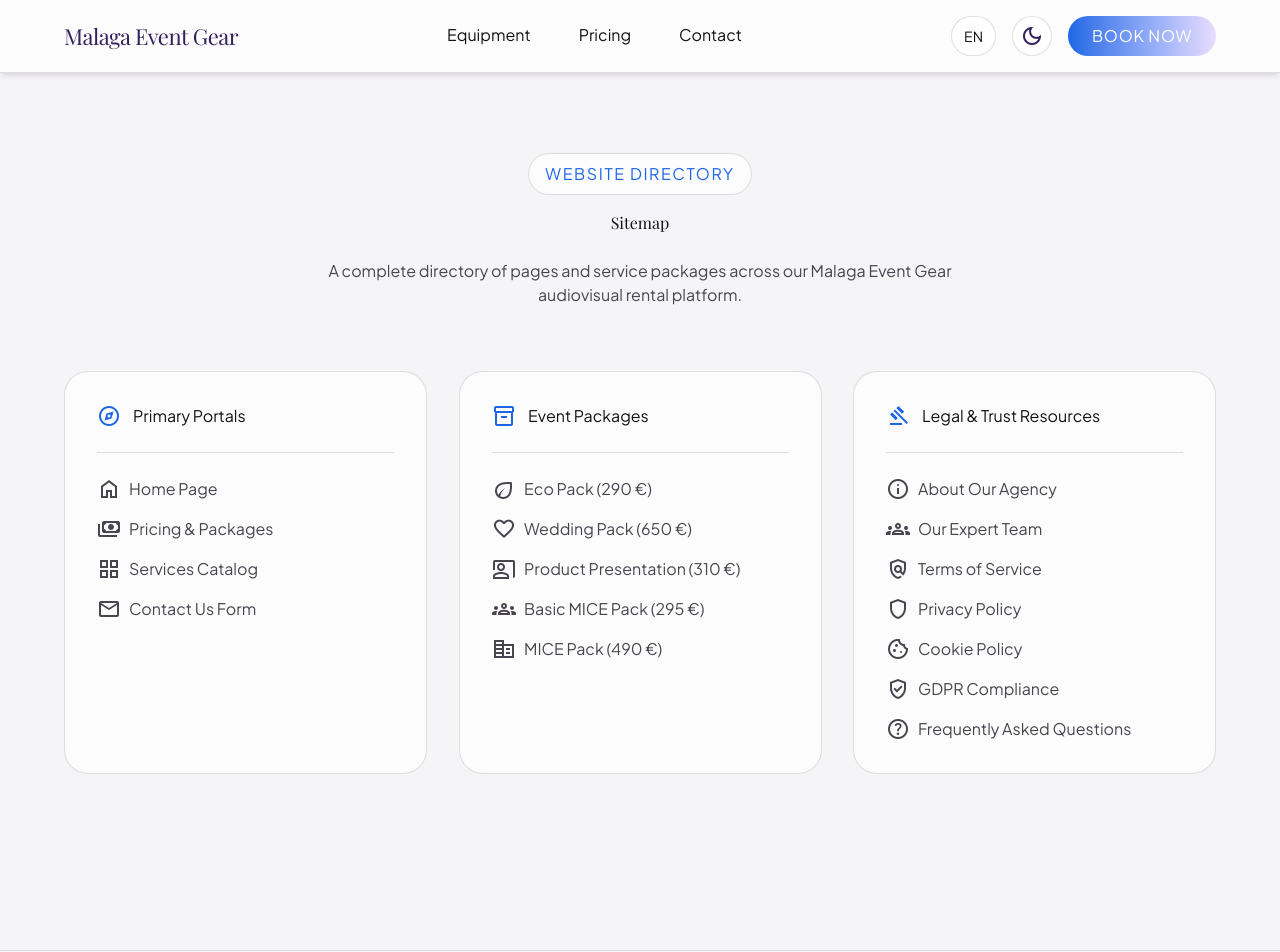
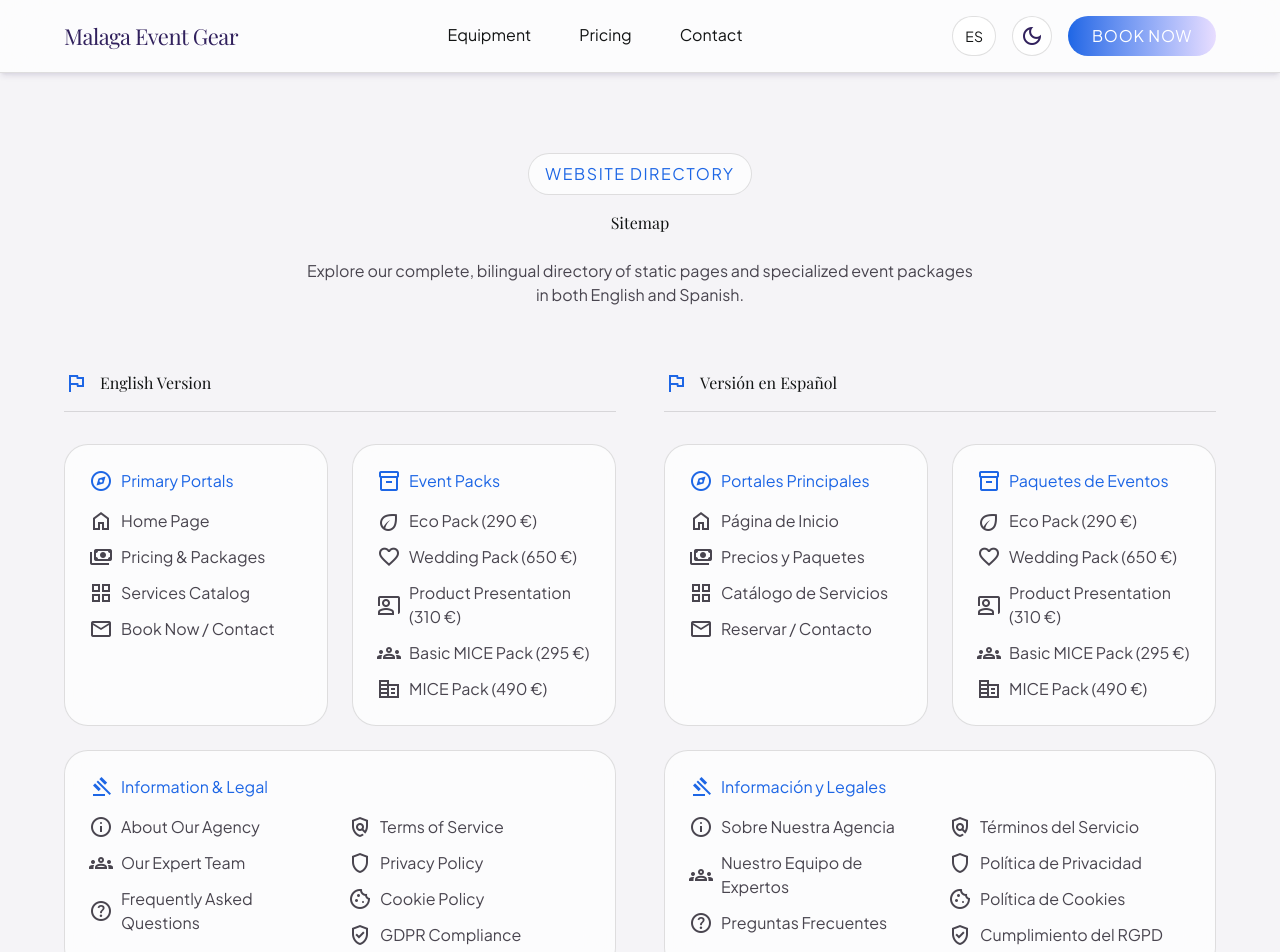
Before and after one commit to hlorenzoz/www.malagaeventgear.com, a SvelteKit app: page /sitemap in a window 1280 px wide. Shown: the top 952 px of the page. Built offline with nearby package versions, Linux system fonts and the light colour scheme; a web font is replaced by a local one.

Commit message:
feat(i18n): update language button label to target language and make sitemap statically bilingual

```diff
--- a/src/lib/components/navigation/TopNavBar.svelte
+++ b/src/lib/components/navigation/TopNavBar.svelte
@@ -92,9 +92,9 @@
 			<button
 				onclick={toggleLang}
 				class="flex items-center justify-center px-3 py-1.5 h-10 rounded-full glass-panel hover:bg-white/10 text-on-surface font-label-sm text-sm hover:text-electric-blue transition-colors duration-300"
-				aria-label="Toggle language"
+				aria-label="Change language to {i18n.lang === 'en' ? 'Spanish' : 'English'}"
 			>
-				{i18n.lang.toUpperCase()}
+				{i18n.lang === 'en' ? 'ES' : 'EN'}
 			</button>
 
 			<!-- Theme Toggle Button -->
--- a/src/routes/(public)/sitemap/+page.svelte
+++ b/src/routes/(public)/sitemap/+page.svelte
@@ -23,7 +23,7 @@
 	jsonLdSchema={sitemapSchema}
 />
 
-<div class="relative w-full py-20 px-margin-mobile md:px-margin-desktop z-10 max-w-container-max mx-auto">
+<div class="relative w-full py-20 px-margin-mobile md:px-margin-desktop z-10 max-w-container-max mx-auto animate-fade-in">
 	<!-- Heading -->
 	<div class="text-center mb-16 reveal">
 		<span class="inline-block px-4 py-2 rounded-full glass-panel font-label-sm text-electric-blue uppercase tracking-widest mb-4">
@@ -34,52 +34,57 @@
 		</h1>
 		<p class="font-body-lg text-body-lg text-on-surface-variant max-w-2xl mx-auto">
 			{i18n.lang === 'en'
-				? 'A complete directory of pages and service packages across our Malaga Event Gear audiovisual rental platform.'
-				: 'Un directorio completo de páginas y paquetes de servicios en nuestra plataforma de alquiler audiovisual Malaga Event Gear.'}
+				? 'Explore our complete, bilingual directory of static pages and specialized event packages in both English and Spanish.'
+				: 'Explorá nuestro directorio bilingüe completo de páginas estáticas y paquetes de eventos tanto en inglés como en español.'}
 		</p>
 	</div>
 
-	<!-- Bento Sitemap Dashboard -->
-	<div class="grid grid-cols-1 md:grid-cols-2 lg:grid-cols-3 gap-gutter items-stretch mb-24">
-		<!-- Core Pages -->
-		<div class="glass-panel rounded-xl p-8 flex flex-col gap-6 reveal">
-			<div class="flex items-center gap-3 text-electric-blue">
-				<span class="material-symbols-outlined text-[28px]">explore</span>
-				<h2 class="font-headline-sm text-headline-sm text-on-surface">
-					{i18n.lang === 'en' ? 'Primary Portals' : 'Portales Principales'}
+	<!-- Bilingual Grid Structure -->
+	<div class="grid grid-cols-1 lg:grid-cols-2 gap-12 items-start mb-24">
+
+		<!-- ================= ENGLISH VERSION ================= -->
+		<section class="flex flex-col gap-8" lang="en">
+			<div class="flex items-center gap-3 border-b border-border-glass pb-4">
+				<span class="material-symbols-outlined text-[32px] text-electric-blue">flag</span>
+				<h2 class="font-headline-md text-headline-md text-on-surface">
+					English Version
 				</h2>
 			</div>
-			<hr class="border-border-glass" />
-			<nav class="flex flex-col gap-4 font-body-md text-body-md text-on-surface-variant">
+
+			<div class="grid grid-cols-1 md:grid-cols-2 gap-6">
+				<!-- Core Portals -->
+				<div class="glass-panel rounded-xl p-6 flex flex-col gap-4">
+					<h3 class="font-headline-sm text-headline-sm text-electric-blue flex items-center gap-2">
+						<span class="material-symbols-outlined text-[22px]">explore</span>
+						Primary Portals
+					</h3>
+					<nav class="flex flex-col gap-3 font-body-md text-body-md text-on-surface-variant">
 						<a class="hover:text-electric-blue transition-colors flex items-center gap-2" href="/">
 							<span class="material-symbols-outlined text-[18px]">home</span>
-					{i18n.lang === 'en' ? 'Home Page' : 'Página de Inicio'}
+							Home Page
 						</a>
 						<a class="hover:text-electric-blue transition-colors flex items-center gap-2" href="/pricing">
 							<span class="material-symbols-outlined text-[18px]">payments</span>
-					{i18n.lang === 'en' ? 'Pricing & Packages' : 'Precios y Paquetes'}
+							Pricing & Packages
 						</a>
 						<a class="hover:text-electric-blue transition-colors flex items-center gap-2" href="/services">
 							<span class="material-symbols-outlined text-[18px]">grid_view</span>
-					{i18n.lang === 'en' ? 'Services Catalog' : 'Catálogo de Servicios'}
+							Services Catalog
 						</a>
-				<a class="hover:text-electric-blue transition-colors flex items-center gap-2" href="/contact-us">
+						<a class="hover:text-electric-blue transition-colors flex items-center gap-2" href="/contact">
 							<span class="material-symbols-outlined text-[18px]">mail</span>
-					{i18n.lang === 'en' ? 'Contact Us Form' : 'Formulario de Contacto'}
+							Book Now / Contact
 						</a>
 					</nav>
 				</div>
 
 				<!-- Event Packs -->
-		<div class="glass-panel rounded-xl p-8 flex flex-col gap-6 reveal">
-			<div class="flex items-center gap-3 text-electric-blue">
-				<span class="material-symbols-outlined text-[28px]">inventory_2</span>
-				<h2 class="font-headline-sm text-headline-sm text-on-surface">
-					{i18n.lang === 'en' ? 'Event Packages' : 'Paquetes para Eventos'}
-				</h2>
-			</div>
-			<hr class="border-border-glass" />
-			<nav class="flex flex-col gap-4 font-body-md text-body-md text-on-surface-variant">
+				<div class="glass-panel rounded-xl p-6 flex flex-col gap-4">
+					<h3 class="font-headline-sm text-headline-sm text-electric-blue flex items-center gap-2">
+						<span class="material-symbols-outlined text-[22px]">inventory_2</span>
+						Event Packs
+					</h3>
+					<nav class="flex flex-col gap-3 font-body-md text-body-md text-on-surface-variant">
 						<a class="hover:text-electric-blue transition-colors flex items-center gap-2" href="/eco-pack">
 							<span class="material-symbols-outlined text-[18px]">eco</span>
 							Eco Pack (290 €)
@@ -103,45 +108,159 @@
 					</nav>
 				</div>
 
-		<!-- Legal & Trust -->
-		<div class="glass-panel rounded-xl p-8 flex flex-col gap-6 reveal">
-			<div class="flex items-center gap-3 text-electric-blue">
-				<span class="material-symbols-outlined text-[28px]">gavel</span>
-				<h2 class="font-headline-sm text-headline-sm text-on-surface">
-					{i18n.lang === 'en' ? 'Legal & Trust Resources' : 'Recursos Legales y Confianza'}
-				</h2>
-			</div>
-			<hr class="border-border-glass" />
-			<nav class="flex flex-col gap-4 font-body-md text-body-md text-on-surface-variant">
+				<!-- Legal & About Us -->
+				<div class="glass-panel rounded-xl p-6 flex flex-col gap-4 md:col-span-2">
+					<h3 class="font-headline-sm text-headline-sm text-electric-blue flex items-center gap-2">
+						<span class="material-symbols-outlined text-[22px]">gavel</span>
+						Information & Legal
+					</h3>
+					<div class="grid grid-cols-1 md:grid-cols-2 gap-4">
+						<nav class="flex flex-col gap-3 font-body-md text-body-md text-on-surface-variant">
 							<a class="hover:text-electric-blue transition-colors flex items-center gap-2" href="/about-us">
 								<span class="material-symbols-outlined text-[18px]">info</span>
-					{i18n.lang === 'en' ? 'About Our Agency' : 'Sobre Nuestra Agencia'}
+								About Our Agency
 							</a>
 							<a class="hover:text-electric-blue transition-colors flex items-center gap-2" href="/meet-the-team">
 								<span class="material-symbols-outlined text-[18px]">groups</span>
-					{i18n.lang === 'en' ? 'Our Expert Team' : 'Nuestro Equipo de Expertos'}
+								Our Expert Team
 							</a>
+							<a class="hover:text-electric-blue transition-colors flex items-center gap-2" href="/faq">
+								<span class="material-symbols-outlined text-[18px]">help</span>
+								Frequently Asked Questions
+							</a>
+						</nav>
+						<nav class="flex flex-col gap-3 font-body-md text-body-md text-on-surface-variant">
 							<a class="hover:text-electric-blue transition-colors flex items-center gap-2" href="/terms-of-service">
 								<span class="material-symbols-outlined text-[18px]">policy</span>
-					{i18n.lang === 'en' ? 'Terms of Service' : 'Términos del Servicio'}
+								Terms of Service
 							</a>
 							<a class="hover:text-electric-blue transition-colors flex items-center gap-2" href="/privacy-policy">
 								<span class="material-symbols-outlined text-[18px]">shield</span>
-					{i18n.lang === 'en' ? 'Privacy Policy' : 'Política de Privacidad'}
+								Privacy Policy
 							</a>
 							<a class="hover:text-electric-blue transition-colors flex items-center gap-2" href="/cookie-policy">
 								<span class="material-symbols-outlined text-[18px]">cookie</span>
-					{i18n.lang === 'en' ? 'Cookie Policy' : 'Política de Cookies'}
+								Cookie Policy
 							</a>
 							<a class="hover:text-electric-blue transition-colors flex items-center gap-2" href="/gdpr">
 								<span class="material-symbols-outlined text-[18px]">verified_user</span>
-					{i18n.lang === 'en' ? 'GDPR Compliance' : 'Cumplimiento del RGPD'}
-				</a>
-				<a class="hover:text-electric-blue transition-colors flex items-center gap-2" href="/faq">
-					<span class="material-symbols-outlined text-[18px]">help</span>
-					{i18n.lang === 'en' ? 'Frequently Asked Questions' : 'Preguntas Frecuentes'}
+								GDPR Compliance
 							</a>
 						</nav>
 					</div>
 				</div>
 			</div>
+		</section>
+
+		<!-- ================= VERSÍON EN ESPAÑOL ================= -->
+		<section class="flex flex-col gap-8" lang="es">
+			<div class="flex items-center gap-3 border-b border-border-glass pb-4">
+				<span class="material-symbols-outlined text-[32px] text-electric-blue">flag</span>
+				<h2 class="font-headline-md text-headline-md text-on-surface">
+					Versión en Español
+				</h2>
+			</div>
+
+			<div class="grid grid-cols-1 md:grid-cols-2 gap-6">
+				<!-- Portales Principales -->
+				<div class="glass-panel rounded-xl p-6 flex flex-col gap-4">
+					<h3 class="font-headline-sm text-headline-sm text-electric-blue flex items-center gap-2">
+						<span class="material-symbols-outlined text-[22px]">explore</span>
+						Portales Principales
+					</h3>
+					<nav class="flex flex-col gap-3 font-body-md text-body-md text-on-surface-variant">
+						<a class="hover:text-electric-blue transition-colors flex items-center gap-2" href="/">
+							<span class="material-symbols-outlined text-[18px]">home</span>
+							Página de Inicio
+						</a>
+						<a class="hover:text-electric-blue transition-colors flex items-center gap-2" href="/pricing">
+							<span class="material-symbols-outlined text-[18px]">payments</span>
+							Precios y Paquetes
+						</a>
+						<a class="hover:text-electric-blue transition-colors flex items-center gap-2" href="/services">
+							<span class="material-symbols-outlined text-[18px]">grid_view</span>
+							Catálogo de Servicios
+						</a>
+						<a class="hover:text-electric-blue transition-colors flex items-center gap-2" href="/contact">
+							<span class="material-symbols-outlined text-[18px]">mail</span>
+							Reservar / Contacto
+						</a>
+					</nav>
+				</div>
+
+				<!-- Paquetes de Eventos -->
+				<div class="glass-panel rounded-xl p-6 flex flex-col gap-4">
+					<h3 class="font-headline-sm text-headline-sm text-electric-blue flex items-center gap-2">
+						<span class="material-symbols-outlined text-[22px]">inventory_2</span>
+						Paquetes de Eventos
+					</h3>
+					<nav class="flex flex-col gap-3 font-body-md text-body-md text-on-surface-variant">
+						<a class="hover:text-electric-blue transition-colors flex items-center gap-2" href="/eco-pack">
+							<span class="material-symbols-outlined text-[18px]">eco</span>
+							Eco Pack (290 €)
+						</a>
+						<a class="hover:text-electric-blue transition-colors flex items-center gap-2" href="/wedding-pack">
+							<span class="material-symbols-outlined text-[18px]">favorite</span>
+							Wedding Pack (650 €)
+						</a>
+						<a class="hover:text-electric-blue transition-colors flex items-center gap-2" href="/product-presentation-pack">
+							<span class="material-symbols-outlined text-[18px]">co_present</span>
+							Product Presentation (310 €)
+						</a>
+						<a class="hover:text-electric-blue transition-colors flex items-center gap-2" href="/basic-mice-pack">
+							<span class="material-symbols-outlined text-[18px]">groups</span>
+							Basic MICE Pack (295 €)
+						</a>
+						<a class="hover:text-electric-blue transition-colors flex items-center gap-2" href="/mice-pack">
+							<span class="material-symbols-outlined text-[18px]">corporate_fare</span>
+							MICE Pack (490 €)
+						</a>
+					</nav>
+				</div>
+
+				<!-- Información y Legales -->
+				<div class="glass-panel rounded-xl p-6 flex flex-col gap-4 md:col-span-2">
+					<h3 class="font-headline-sm text-headline-sm text-electric-blue flex items-center gap-2">
+						<span class="material-symbols-outlined text-[22px]">gavel</span>
+						Información y Legales
+					</h3>
+					<div class="grid grid-cols-1 md:grid-cols-2 gap-4">
+						<nav class="flex flex-col gap-3 font-body-md text-body-md text-on-surface-variant">
+							<a class="hover:text-electric-blue transition-colors flex items-center gap-2" href="/about-us">
+								<span class="material-symbols-outlined text-[18px]">info</span>
+								Sobre Nuestra Agencia
+							</a>
+							<a class="hover:text-electric-blue transition-colors flex items-center gap-2" href="/meet-the-team">
+								<span class="material-symbols-outlined text-[18px]">groups</span>
+								Nuestro Equipo de Expertos
+							</a>
+							<a class="hover:text-electric-blue transition-colors flex items-center gap-2" href="/faq">
+								<span class="material-symbols-outlined text-[18px]">help</span>
+								Preguntas Frecuentes
+							</a>
+						</nav>
+						<nav class="flex flex-col gap-3 font-body-md text-body-md text-on-surface-variant">
+							<a class="hover:text-electric-blue transition-colors flex items-center gap-2" href="/terms-of-service">
+								<span class="material-symbols-outlined text-[18px]">policy</span>
+								Términos del Servicio
+							</a>
+							<a class="hover:text-electric-blue transition-colors flex items-center gap-2" href="/privacy-policy">
+								<span class="material-symbols-outlined text-[18px]">shield</span>
+								Política de Privacidad
+							</a>
+							<a class="hover:text-electric-blue transition-colors flex items-center gap-2" href="/cookie-policy">
+								<span class="material-symbols-outlined text-[18px]">cookie</span>
+								Política de Cookies
+							</a>
+							<a class="hover:text-electric-blue transition-colors flex items-center gap-2" href="/gdpr">
+								<span class="material-symbols-outlined text-[18px]">verified_user</span>
+								Cumplimiento del RGPD
+							</a>
+						</nav>
+					</div>
+				</div>
+			</div>
+		</section>
+
+	</div>
+</div>
```
Lines whose indentation alone changed are shown as unchanged.
